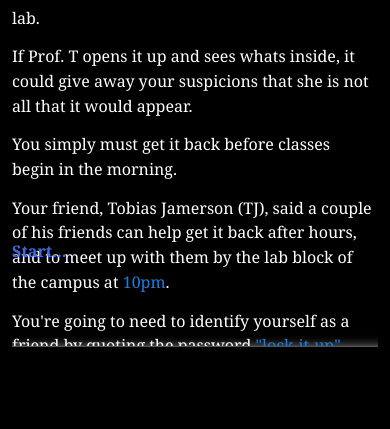
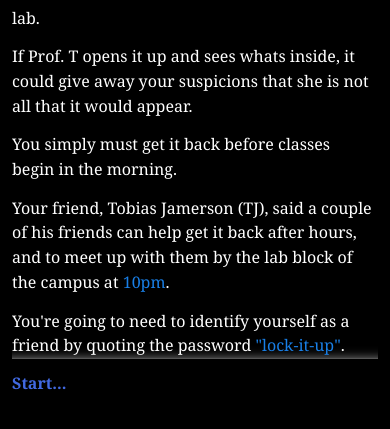
Before and after one commit to KaiPlunkett/twine-campus-life-the-case-of-the-missing-locket, a plain HTML site: page Campus Life - The Case of the Missing Locket.html in a window 390 px wide. Shown: the part 341-770 px from the top of the page. Drawn offline with Linux system fonts and the light colour scheme.

Commit message:
Fix prompts content positioning

```diff
--- a/Campus Life - The Case of the Missing Locket.html
+++ b/Campus Life - The Case of the Missing Locket.html
@@ -37,8 +37,7 @@ tw-passage {
   margin: 0;
 }
 
-/* Prevent Harlowe's sidebar occupying
-   space above the game layout. */
+/* Hide Harlowe's sidebar. */
 
 tw-sidebar {
   display: none !important;
@@ -202,6 +201,8 @@ tw-sidebar {
   text-align: center;
   overflow-wrap: anywhere;
 }
+
+/* Choice button colours. */
 
 .questions .question:nth-of-type(1) {
   background-color: #367c2b; /* John Deere Green. */
@@ -562,9 +563,15 @@ tw-sidebar {
 
 @media (max-width: 767px) and (orientation: portrait) {
 
+  /*
+   * Keep the entire game inside the
+   * available iPhone viewport.
+   */
+
   tw-story {
     height: 100dvh;
     min-height: 0;
+    box-sizing: border-box;
     overflow: hidden;
   }
 
@@ -574,24 +581,36 @@ tw-sidebar {
   }
 
   /*
-   * Reserve 120px for prompts.
-   * Prompts are positioned independently
-   * of the grid's content height.
+   * Four layout rows:
+   *
+   * 1. Statistics
+   * 2. Background and title
+   * 3. Scrollable narrative
+   * 4. Fixed 120px prompts
+   *
+   * Prompts remain inside the grid.
    */
 
   .all-container {
+    position: relative;
     height: 100%;
     min-height: 0;
-    padding-bottom: calc(120px + 0.75rem);
+    padding-bottom: 0;
     box-sizing: border-box;
+
     grid-template-rows:
       auto
       auto
-      minmax(0, 1fr);
+      minmax(0, 1fr)
+      120px;
+
     overflow: hidden;
   }
 
-  /* Grid when statistics are empty. */
+  /*
+   * Three rows when statistics
+   * are empty.
+   */
 
   .all-container:has(.stats-container:empty),
   .all-container:has(
@@ -599,28 +618,43 @@ tw-sidebar {
   ) {
     grid-template-rows:
       auto
-      minmax(0, 1fr);
-  }
+      minmax(0, 1fr)
+      120px;
+  }
+
+  /* Limit background image height. */
 
   .background-image {
     max-height: 28dvh;
     object-fit: contain;
   }
 
-  /* Independently scrollable narrative. */
+  /*
+   * Narrative occupies remaining space
+   * and scrolls independently.
+   */
 
   .maintext-container {
     min-height: 0;
     height: 100%;
-    overflow-y: scroll;
+    box-sizing: border-box;
+
+    overflow-y: auto;
     overflow-x: hidden;
+
     overscroll-behavior: contain;
     -webkit-overflow-scrolling: touch;
+
     padding-right: 0.35rem;
+
     scrollbar-width: thin;
     scrollbar-color: #888 #292929;
+
     border-bottom: 1px solid #555;
-    box-shadow: inset 0 -12px 12px -14px rgba(255, 255, 255, 0.7);
+
+    box-shadow:
+      inset 0 -12px 12px -14px
+      rgba(255, 255, 255, 0.7);
   }
 
   /* Scrollbar styling where supported. */
@@ -640,47 +674,63 @@ tw-sidebar {
   }
 
   /*
-   * Fixed prompts pane:
-   * 120px high, no scrolling.
+   * Fixed prompts pane.
+   *
+   * Uses the grid rather than
+   * absolute positioning.
    */
 
   .prompts-container {
-    position: absolute;
-    left: 0;
-    right: 0;
-    bottom: 0;
+    position: static;
+    grid-area: choices;
+
     width: 100%;
     height: 120px;
+    min-height: 0;
+    max-height: 120px;
+
     overflow: hidden;
     box-sizing: border-box;
+    align-self: stretch;
   }
 
   /*
    * Maximum four choices:
-   * two columns, two rows.
+   * two columns and two rows.
    */
 
   .prompts-container .questions {
     display: grid;
+
     grid-template-columns:
       repeat(2, minmax(0, 1fr));
+
     grid-template-rows:
       repeat(2, minmax(0, 1fr));
+
     gap: 0.5rem;
     height: 100%;
     align-content: stretch;
   }
+
+  /*
+   * Buttons fill their grid cells.
+   */
 
   .prompts-container .questions .question {
     width: 100%;
     height: 100%;
     min-width: 0;
     min-height: 0;
+
     margin: 0;
     padding: 6px 8px;
+
     box-sizing: border-box;
+
     font-size: 80%;
     line-height: 1.2;
+
     overflow: hidden;
   }
 }
```
Also changed, not shown: index.html (+70 -20 lines).
